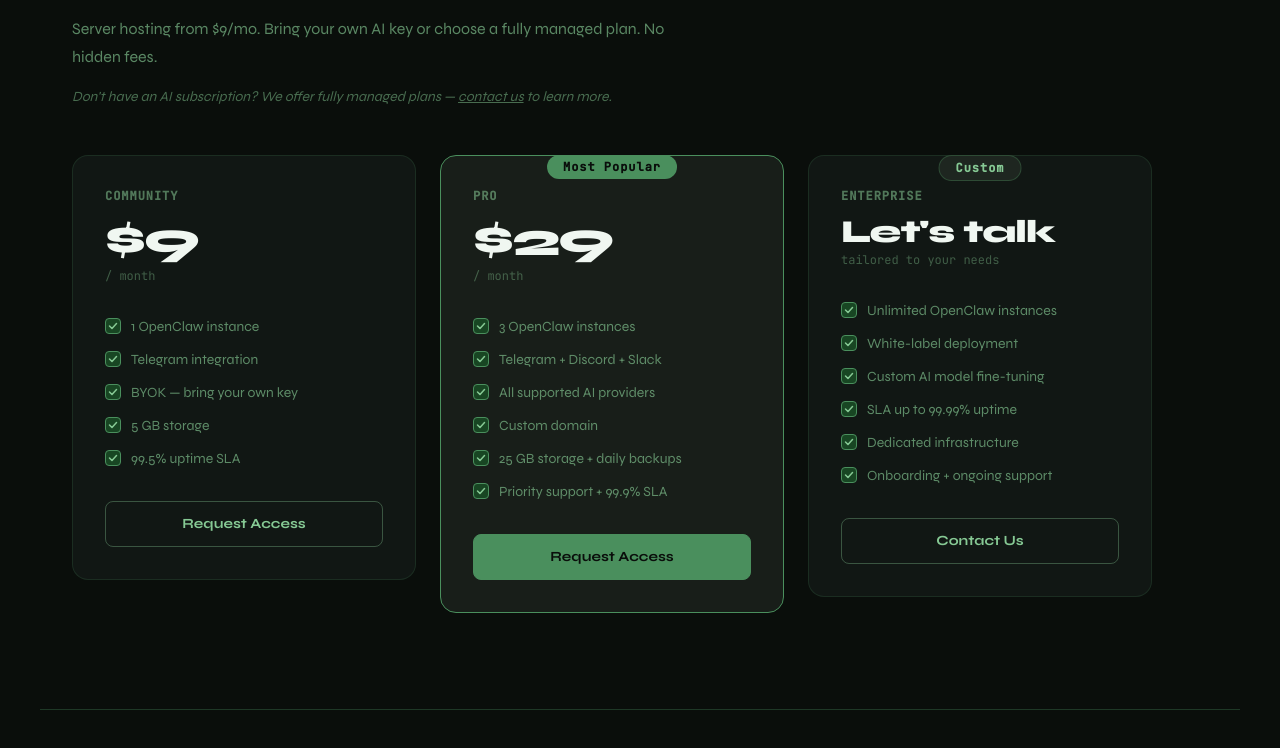
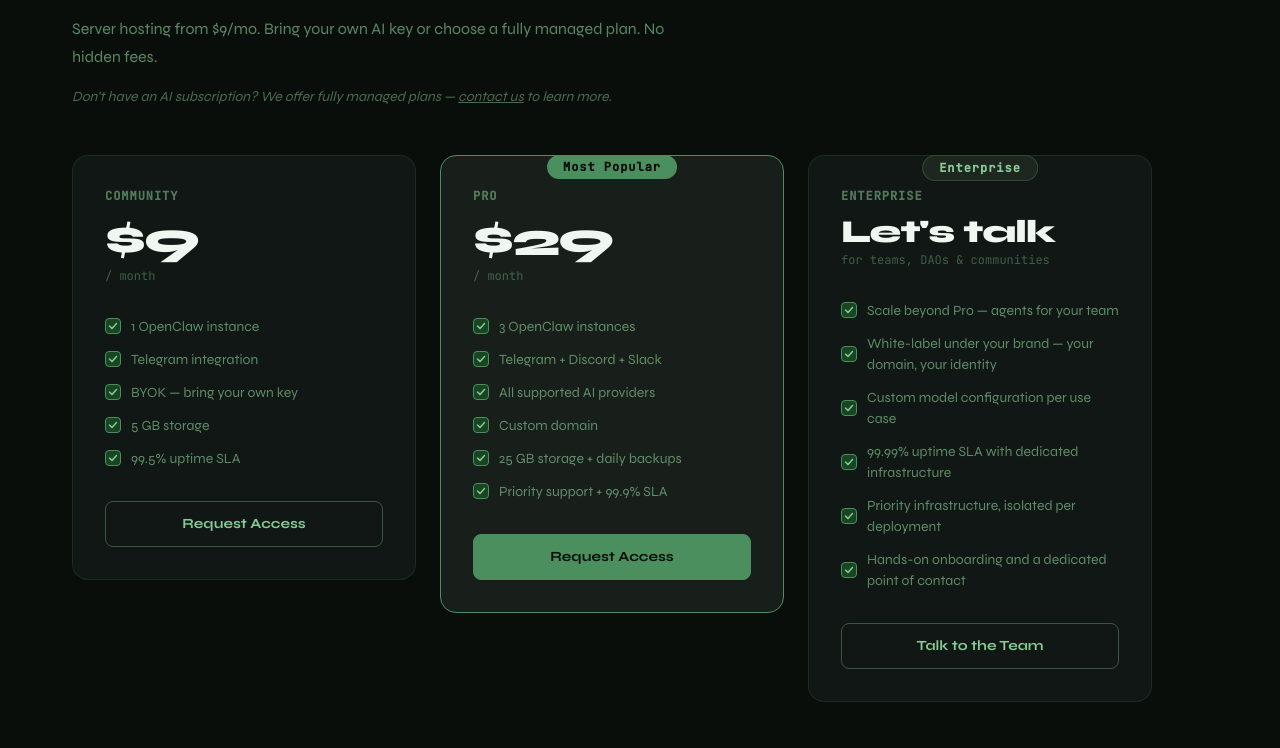
Before and after one commit to jpbedoya/monkeAgent, a Next.js app: page /monkeAgent/ in a window 1280 px wide. Shown: the part 2021-2769 px from the top of the page. Built offline with nearby package versions, Linux system fonts and the light colour scheme.

Commit message:
Sharpen enterprise tier: features, badge, sub-line, CTA

```diff
--- a/src/app/page.tsx
+++ b/src/app/page.tsx
@@ -526,12 +526,12 @@
 ];
 
 const enterpriseFeatures = [
-  "Unlimited OpenClaw instances",
-  "White-label deployment",
-  "Custom AI model fine-tuning",
-  "SLA up to 99.99% uptime",
-  "Dedicated infrastructure",
-  "Onboarding + ongoing support",
+  "Scale beyond Pro — agents for your team",
+  "White-label under your brand — your domain, your identity",
+  "Custom model configuration per use case",
+  "99.99% uptime SLA with dedicated infrastructure",
+  "Priority infrastructure, isolated per deployment",
+  "Hands-on onboarding and a dedicated point of contact",
 ];
 
 function PricingCard({
@@ -682,7 +682,7 @@
           top: 0,
         }}
       >
-        Custom
+        Enterprise
       </div>
 
       {/* Plan name */}
@@ -714,7 +714,7 @@
           marginBottom: "2rem",
         }}
       >
-        tailored to your needs
+        for teams, DAOs &amp; communities
       </div>
 
       {/* Features */}
@@ -755,7 +755,7 @@
           marginTop: "auto",
         }}
       >
-        Contact Us
+        Talk to the Team
       </a>
     </div>
   );
```
